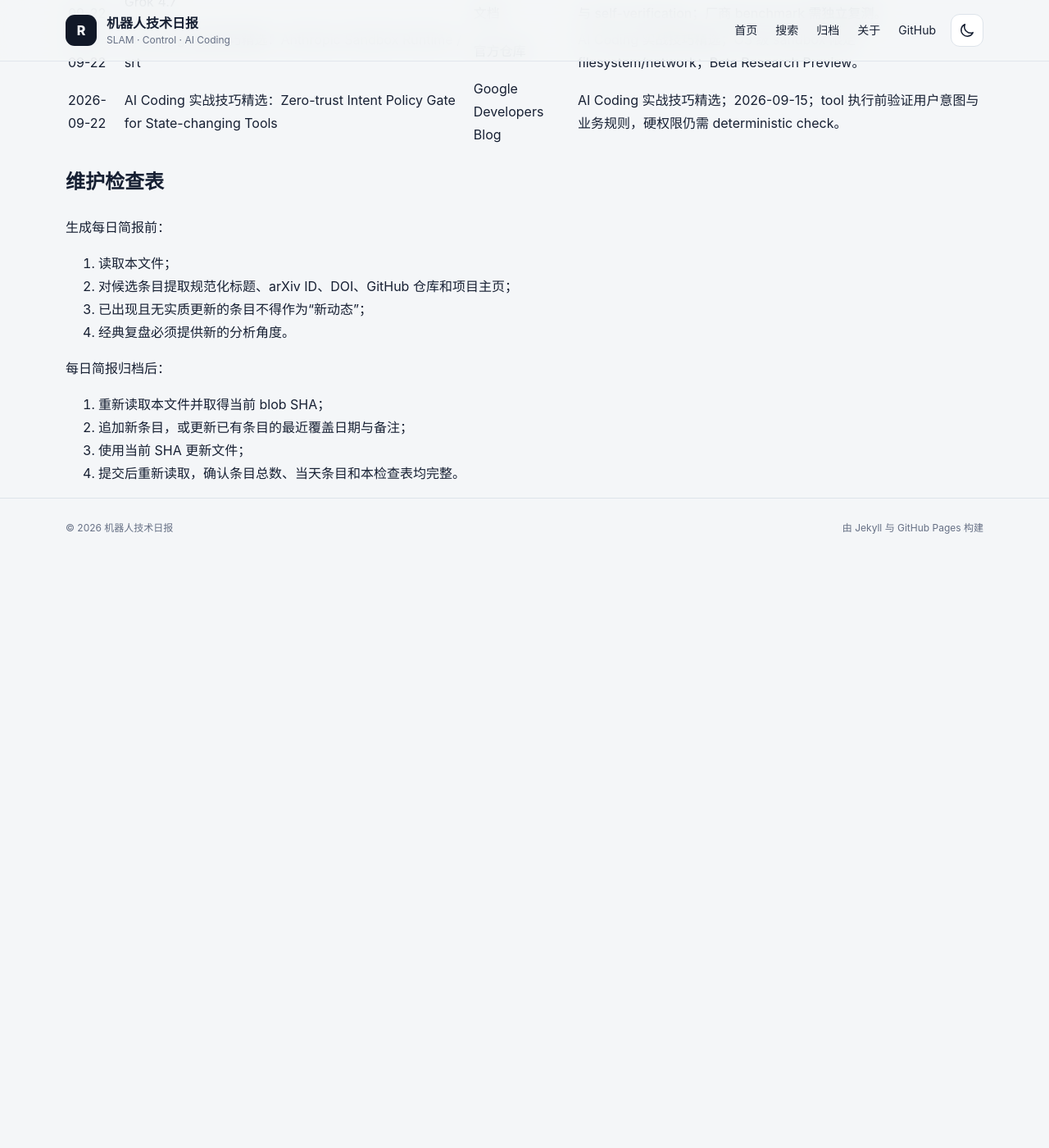
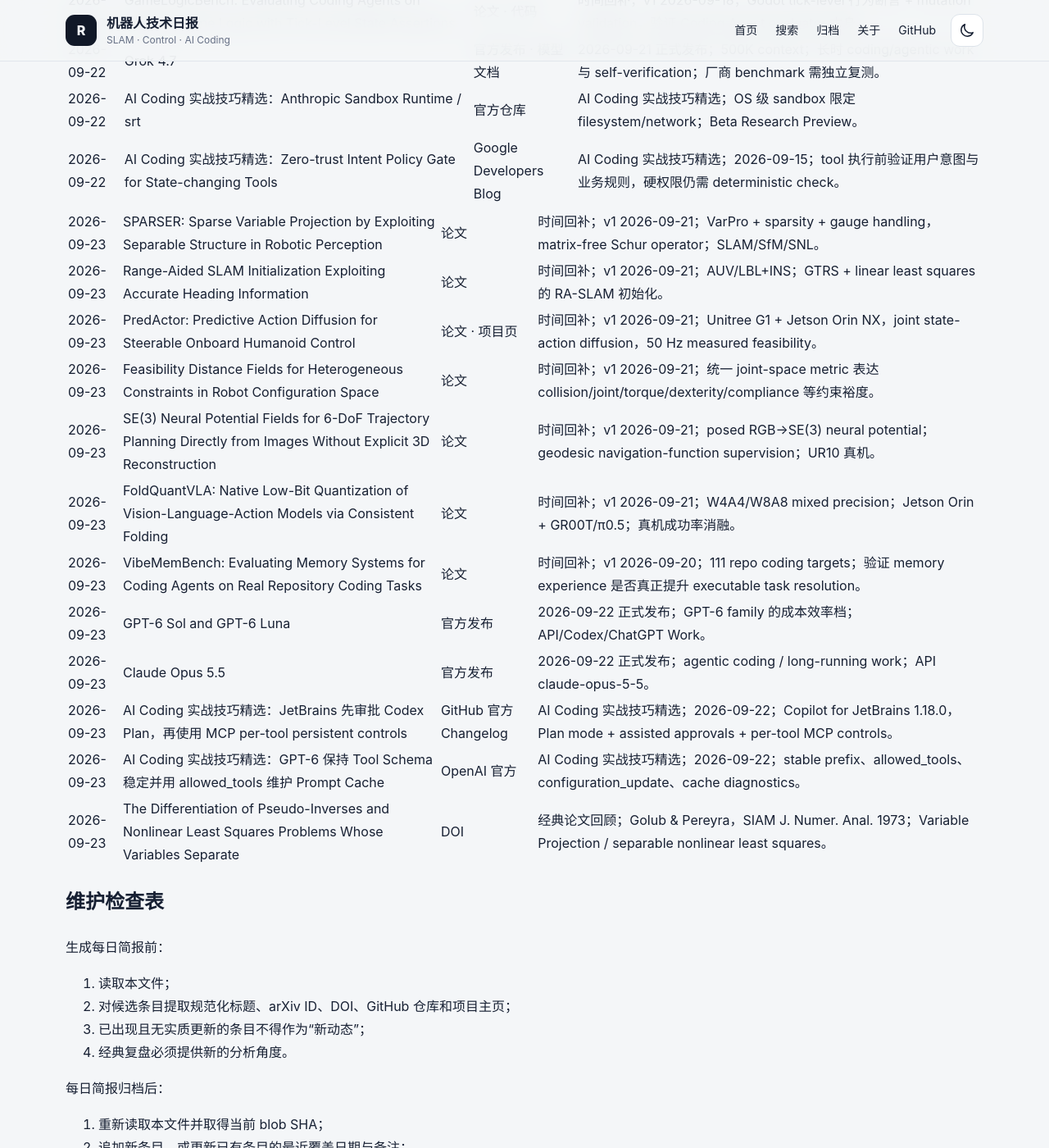
Before and after one commit to helywin/daily, a Jekyll site: the page built from robotics-brief-covered-items.md, in a window 1280 px wide and 1400 px high, scrolled down 48653 px. Shown: the whole window at 82% size. Built offline with Jekyll 4.4.1, drawn with Linux system fonts in a browser that asks for light colours; our own code applies the rules of GitHub Pages for plain Markdown files; before the commit the page ends 49333 px from its top, so only the background shows below that; some of the changed text lies outside the part shown.

Commit message:
docs: update robotics brief coverage index for 2026-09-23

```diff
--- a/robotics-brief-covered-items.md
+++ b/robotics-brief-covered-items.md
@@ -1,6 +1,6 @@
 # 机器人技术简报已覆盖条目索引
 
-> 最后更新：2026-09-22（Asia/Shanghai）
+> 最后更新：2026-09-23（Asia/Shanghai）
 >
 > 用途：每日简报选题前强制查重。本文件保留全部历史条目的最近覆盖日期、规范标题、至少一个可直接访问的原始来源和必要备注。
 >
@@ -103,6 +103,8 @@
 > 2026-09-21 新增 8 条主动态、1 条经典论文回顾与 3 条社区精选，共 738 条。
 >
 > 2026-09-22 新增 8 条主动态、2 条 AI Coding 实战技巧精选，并经典复盘 MSCKF 1 条，共 748 条。
+>
+> 2026-09-23 新增 7 条论文/技术主动态、同一模型动态栏目覆盖 2 个官方模型发布、2 条 AI Coding 实战技巧精选与 1 条经典论文回顾，共 760 条。
 
 ## 已核验条目
 
@@ -895,6 +897,19 @@
 | 2026-09-22 | AI Coding 实战技巧精选：Anthropic Sandbox Runtime / srt | [官方仓库](https://github.com/anthropics/sandbox-runtime) | AI Coding 实战技巧精选；OS 级 sandbox 限定 filesystem/network；Beta Research Preview。 |
 | 2026-09-22 | AI Coding 实战技巧精选：Zero-trust Intent Policy Gate for State-changing Tools | [Google Developers Blog](https://developers.googleblog.com/build-zero-trust-ai-agents-that-judge-intent-not-just-syntax/) | AI Coding 实战技巧精选；2026-09-15；tool 执行前验证用户意图与业务规则，硬权限仍需 deterministic check。 |
 
+| 2026-09-23 | SPARSER: Sparse Variable Projection by Exploiting Separable Structure in Robotic Perception | [论文](https://arxiv.org/abs/2609.24708) | 时间回补；v1 2026-09-21；VarPro + sparsity + gauge handling，matrix-free Schur operator；SLAM/SfM/SNL。 |
+| 2026-09-23 | Range-Aided SLAM Initialization Exploiting Accurate Heading Information | [论文](https://arxiv.org/abs/2609.24846) | 时间回补；v1 2026-09-21；AUV/LBL+INS；GTRS + linear least squares 的 RA-SLAM 初始化。 |
+| 2026-09-23 | PredActor: Predictive Action Diffusion for Steerable Onboard Humanoid Control | [论文](https://arxiv.org/abs/2609.24840) · [项目页](https://masteryip.github.io/predactor.github.io/) | 时间回补；v1 2026-09-21；Unitree G1 + Jetson Orin NX，joint state-action diffusion，50 Hz measured feasibility。 |
+| 2026-09-23 | Feasibility Distance Fields for Heterogeneous Constraints in Robot Configuration Space | [论文](https://arxiv.org/abs/2609.24632) | 时间回补；v1 2026-09-21；统一 joint-space metric 表达 collision/joint/torque/dexterity/compliance 等约束裕度。 |
+| 2026-09-23 | SE(3) Neural Potential Fields for 6-DoF Trajectory Planning Directly from Images Without Explicit 3D Reconstruction | [论文](https://arxiv.org/abs/2609.24864) | 时间回补；v1 2026-09-21；posed RGB→SE(3) neural potential；geodesic navigation-function supervision；UR10 真机。 |
+| 2026-09-23 | FoldQuantVLA: Native Low-Bit Quantization of Vision-Language-Action Models via Consistent Folding | [论文](https://arxiv.org/abs/2609.24433) | 时间回补；v1 2026-09-21；W4A4/W8A8 mixed precision；Jetson Orin + GR00T/π0.5；真机成功率消融。 |
+| 2026-09-23 | VibeMemBench: Evaluating Memory Systems for Coding Agents on Real Repository Coding Tasks | [论文](https://arxiv.org/abs/2609.23570) | 时间回补；v1 2026-09-20；111 repo coding targets；验证 memory experience 是否真正提升 executable task resolution。 |
+| 2026-09-23 | GPT-6 Sol and GPT-6 Luna | [官方发布](https://openai.com/index/introducing-gpt-6-sol-and-luna/) | 2026-09-22 正式发布；GPT-6 family 的成本效率档；API/Codex/ChatGPT Work。 |
+| 2026-09-23 | Claude Opus 5.5 | [官方发布](https://www.anthropic.com/claude-opus-5-5) | 2026-09-22 正式发布；agentic coding / long-running work；API claude-opus-5-5。 |
+| 2026-09-23 | AI Coding 实战技巧精选：JetBrains 先审批 Codex Plan，再使用 MCP per-tool persistent controls | [GitHub 官方 Changelog](https://github.blog/changelog/2026-09-22-new-features-and-improvements-in-copilot-for-jetbrains/) | AI Coding 实战技巧精选；2026-09-22；Copilot for JetBrains 1.18.0，Plan mode + assisted approvals + per-tool MCP controls。 |
+| 2026-09-23 | AI Coding 实战技巧精选：GPT-6 保持 Tool Schema 稳定并用 allowed_tools 维护 Prompt Cache | [OpenAI 官方](https://openai.com/index/better-prompt-caching-for-gpt-6/) | AI Coding 实战技巧精选；2026-09-22；stable prefix、allowed_tools、configuration_update、cache diagnostics。 |
+| 2026-09-23 | The Differentiation of Pseudo-Inverses and Nonlinear Least Squares Problems Whose Variables Separate | [DOI](https://doi.org/10.1137/0710036) | 经典论文回顾；Golub & Pereyra，SIAM J. Numer. Anal. 1973；Variable Projection / separable nonlinear least squares。 |
+
 ## 维护检查表
 
 生成每日简报前：
```
Also changed, not shown: .github/workflows/tmp-robotics-index-2026-09-23.yml (deleted).
